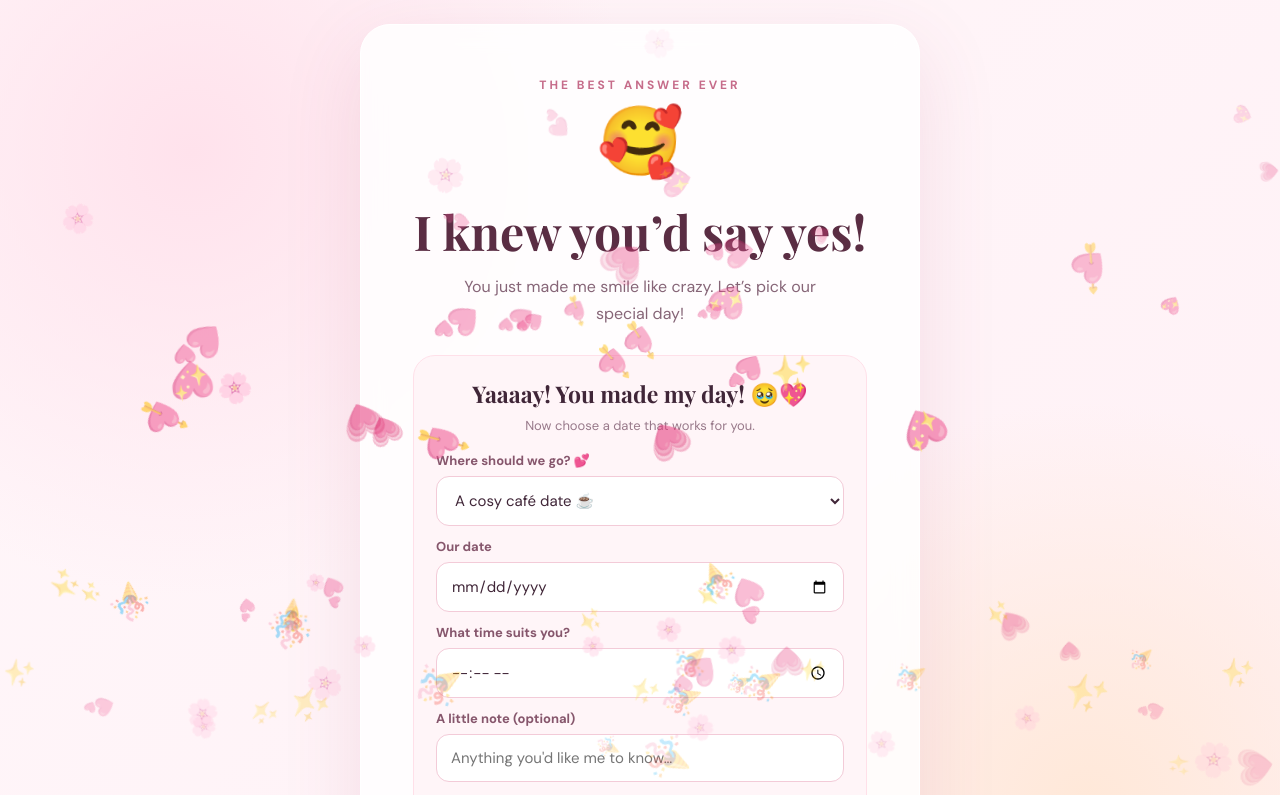
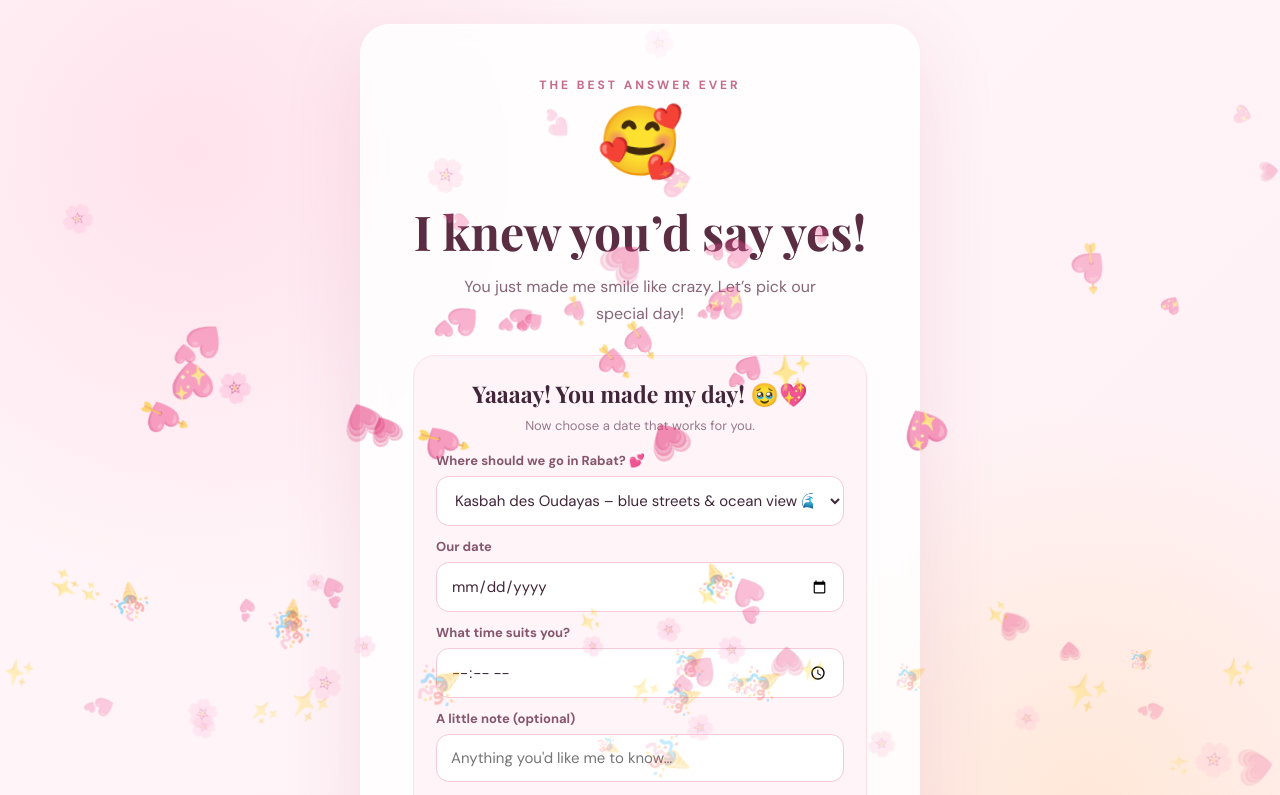
Before and after one commit to Mr-MedHanni/dating-idee, a plain HTML site: page index.html in a window 1280 px wide. Both pictures are taken after a click on the button "Yes, of course! 💗". Shown: the top 795 px of the page. Drawn offline with nearby package versions, Linux system fonts and the light colour scheme.

Commit message:
Enhance date selection options in index.html

```diff
--- a/index.html
+++ b/index.html
@@ -28,16 +28,27 @@
   <section class="date-panel hidden" id="datePanel">
     <h2>Yaaaay! You made my day! 🥹💖</h2>
     <p>Now choose a date that works for you.</p>
-    <label class="field" for="idea">Where should we go? 💕</label>
+    <label class="field" for="idea">Where should we go in Rabat? 💕</label>
     <select id="idea">
-      <option value="A cosy café date ☕">A cosy café date ☕</option>
-      <option value="Dinner somewhere lovely 🍽️">Dinner somewhere lovely 🍽️</option>
-      <option value="A walk in Jnan Sbil 🌿">A walk in Jnan Sbil 🌿</option>
-      <option value="Sunset at Borj Nord 🌅">Sunset at Borj Nord 🌅</option>
-      <option value="Explore the old Medina 🕌">Explore the old Medina 🕌</option>
-      <option value="A little picnic 🧺">A little picnic 🧺</option>
-      <option value="Cinema date 🎬">Cinema date 🎬</option>
-      <option value="Surprise me! 🎁">Surprise me! 🎁</option>
+      <optgroup label="Romantic walks & views">
+        <option value="Kasbah des Oudayas – explore the blue-and-white streets and enjoy the ocean view 🌊">Kasbah des Oudayas – blue streets & ocean view 🌊</option>
+        <option value="Andalusian Gardens – a peaceful garden stroll 🌿">Andalusian Gardens – peaceful garden stroll 🌿</option>
+        <option value="Café Maure, Oudayas – mint tea and Moroccan pastries with a view ☕">Café Maure, Oudayas – mint tea with a view ☕</option>
+        <option value="Rabat Corniche & beach – sunset walk by the Atlantic 🌅">Rabat Corniche & beach – sunset by the Atlantic 🌅</option>
+        <option value="Jardin d’Essais Botaniques – a relaxed walk among the greenery 🌸">Jardin d’Essais – a relaxing garden walk 🌸</option>
+      </optgroup>
+      <optgroup label="Explore & discover">
+        <option value="Chellah – explore the historic ruins and gardens 🏛️">Chellah – historic ruins & gardens 🏛️</option>
+        <option value="Hassan Tower & Mausoleum of Mohammed V – discover Rabat’s landmarks 📸">Hassan Tower & Mausoleum – sightseeing and photos 📸</option>
+        <option value="Rabat Medina & Rue des Consuls – explore the souks and local crafts 🛍️">Rabat Medina & Rue des Consuls – souk stroll 🛍️</option>
+        <option value="Mohammed VI Museum of Modern and Contemporary Art – an art date 🎨">Mohammed VI Museum – an art date 🎨</option>
+      </optgroup>
+      <optgroup label="River & special plans">
+        <option value="Bouregreg Marina – riverside walk, coffee or dinner 🚤">Bouregreg Marina – riverside walk & dinner 🚤</option>
+        <option value="A traditional boat crossing on the Bouregreg between Rabat and Salé ⛵">A traditional boat ride on the Bouregreg ⛵</option>
+        <option value="A boat trip on the Bouregreg to see Rabat from the river ✨">A boat trip on the Bouregreg ✨</option>
+        <option value="Surprise me with a lovely date in Rabat 🎁">Surprise me with a lovely date in Rabat 🎁</option>
+      </optgroup>
     </select>
     <label class="field" for="date">Our date</label><input id="date" type="date">
     <label class="field" for="time">What time suits you?</label><input id="time" type="time">
```
